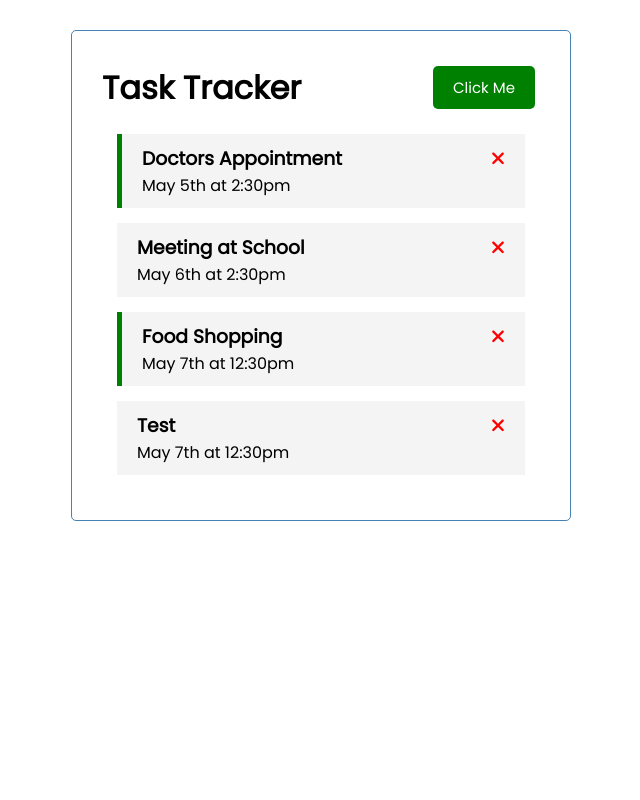
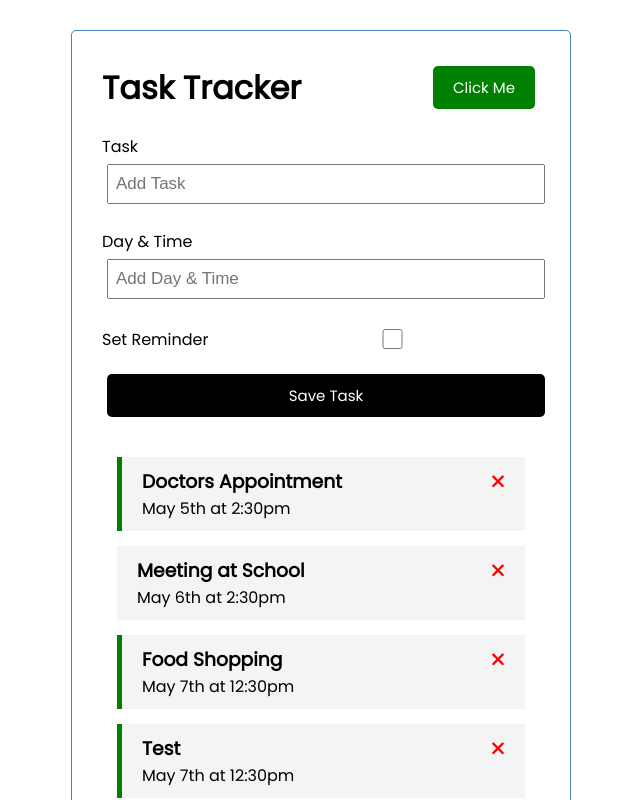
Before and after one commit to Jithru/Task-Traker, an Angular app: page / in a window 1280 px wide. Shown: the top 800 px of the page, without its empty margins (319-959 px from the left). Built offline with nearby package versions, Linux system fonts and the light colour scheme; data requests are answered from the project's data file.

Commit message:
Ui Service

```diff
--- a/db.json
+++ b/db.json
@@ -22,7 +22,13 @@
       "id": 4,
       "text": "Test",
       "day": "May 7th at 12:30pm",
-      "reminder": false
+      "reminder": true
+    },
+    {
+      "text": "Test Task 2",
+      "day": "May 9th at 10.30pm",
+      "reminder": true,
+      "id": 6
     }
   ]
 }
--- /dev/null
+++ b/src/app/components/add-task/add-task.component.css
@@ -0,0 +1,3 @@
+.add-form {
+    margin-bottom: 40px;
+}
--- /dev/null
+++ b/src/app/components/add-task/add-task.component.html
@@ -0,0 +1,15 @@
+<form class="add-form" (ngSubmit)="onSubmit()">
+    <div class="form-control">
+        <label for="text">Task</label>
+        <input type="text" name="text" id="text" [(ngModel)]="text" placeholder="Add Task" />
+    </div>
+    <div class="form-control">
+        <label for="day">Day & Time</label>
+        <input type="text" name="day" id="day" [(ngModel)]="day" placeholder="Add Day & Time" />
+    </div>
+    <div class="form-control form-control-check">
+        <label for="reminder">Set Reminder</label>
+        <input type="checkbox" name="reminder" [(ngModel)]="reminder" id="reminder" />
+    </div>
+    <input type="submit" value="Save Task" class="btn btn-block" />
+</form>
--- /dev/null
+++ b/src/app/components/add-task/add-task.component.ts
@@ -0,0 +1,34 @@
+import { Component, Output, EventEmitter } from '@angular/core';
+import { Task } from 'src/app/Task';
+import { TASKS } from 'src/app/mock-task';
+
+@Component({
+  selector: 'app-add-task',
+  templateUrl: './add-task.component.html',
+  styleUrls: ['./add-task.component.css']
+})
+export class AddTaskComponent {
+  text?: string;
+  day?: string;
+  reminder: boolean = false;
+  @Output() onAddTask: EventEmitter<Task> = new EventEmitter();
+
+  onSubmit() {
+
+    if (!this.text) {
+      alert('Please Add a Task !!!');
+      return;
+    }
+
+    const newTask = {
+      text: this.text,
+      day: this.day || '',
+      reminder: this.reminder,
+    }
+    this.onAddTask.emit(newTask);
+
+    this.text = '';
+    this.day = '';
+    this.reminder = false;
+  }
+}
--- a/src/app/components/header/header.component.html
+++ b/src/app/components/header/header.component.html
@@ -1,5 +1,7 @@
 <header>
     <h1>{{title}}</h1>
-    <app-button color="green" text="Click Me" (btnClick)="btnAddToglleTask()"></app-button>
+    <app-button color="{{showAddTask ? 'red' :'green'}}" text="{{showAddTask ? 'Close' :'Click Me'}}"
+        (btnClick)="btnAddToglleTask()"></app-button>
 </header>
+
 <app-tasks></app-tasks>
--- a/src/app/components/header/header.component.ts
+++ b/src/app/components/header/header.component.ts
@@ -1,4 +1,6 @@
 import { Component } from '@angular/core';
+import { UiService } from 'src/app/services/ui.service';
+import { Subscription } from 'rxjs'
 
 @Component({
   selector: 'app-header',
@@ -7,8 +9,14 @@
 })
 export class HeaderComponent {
   title: string = 'Task Tracker';
+  showAddTask?: boolean;
+  subscription?: Subscription;
+
+  constructor(private uiService: UiService) {
+    this.subscription = this.uiService.onToggle().subscribe((value) => this.showAddTask = value)
+  }
 
   btnAddToglleTask() {
-    alert('Btn work!');
+    this.uiService.toggleAddTask();
   }
 }
--- a/src/app/components/tasks/tasks.component.html
+++ b/src/app/components/tasks/tasks.component.html
@@ -1,2 +1,3 @@
+<app-add-task (onAddTask)="addTask($event)"></app-add-task>
 <app-task-items *ngFor="let task of tasks" [task]="task" (onDeleteTask)="deleteTask(task)"
     (onToggleReminder)="toggleReminder(task)"></app-task-items>
--- a/src/app/components/tasks/tasks.component.ts
+++ b/src/app/components/tasks/tasks.component.ts
@@ -35,4 +35,9 @@
     window.location.reload();
   }
 
+  addTask(task: Task) {
+    this.taskService.addTask(task).subscribe((task) => this.tasks.push());
+    window.location.reload();
+  }
+
 }
--- a/src/app/services/task.service.ts
+++ b/src/app/services/task.service.ts
@@ -24,6 +24,7 @@
 
   constructor(private http: HttpClient) { }
 
+
   getTask(): Observable<Task[]> {
     // const tasks = of(TASKS);
     return this.http.get<Task[]>(this.apiURL);
@@ -39,4 +40,8 @@
     return this.http.put<Task>(Url, task);
 
   }
+
+  addTask(task: Task): Observable<Task> {
+    return this.http.post<Task>(this.apiURL, task);
+  }
 }
--- /dev/null
+++ b/src/app/services/ui.service.ts
@@ -0,0 +1,23 @@
+import { Injectable } from '@angular/core';
+import { Observable, Subject } from 'rxjs'
+
+@Injectable({
+  providedIn: 'root'
+})
+export class UiService {
+
+  private showAddTask: boolean = false;
+  private subject = new Subject<any>();
+
+  constructor() { }
+
+  toggleAddTask(): void {
+    this.showAddTask = !this.showAddTask;
+    this.subject.next(this.showAddTask);
+
+  }
+
+  onToggle(): Observable<any> {
+    return this.subject.asObservable();
+  }
+}
```
Also changed, not shown: src/app/app.module.ts (+7 -3 lines), 2 other files (tests, documents, lock files or other folders).
